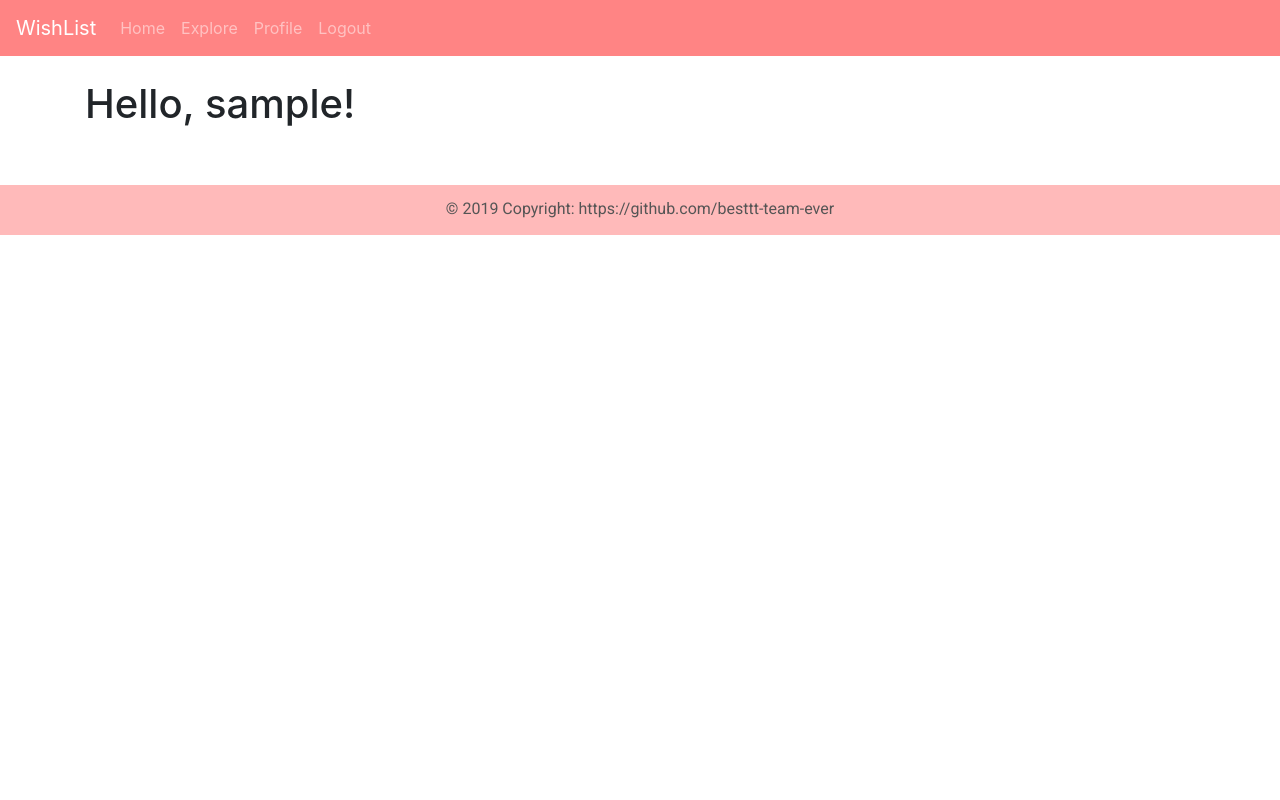
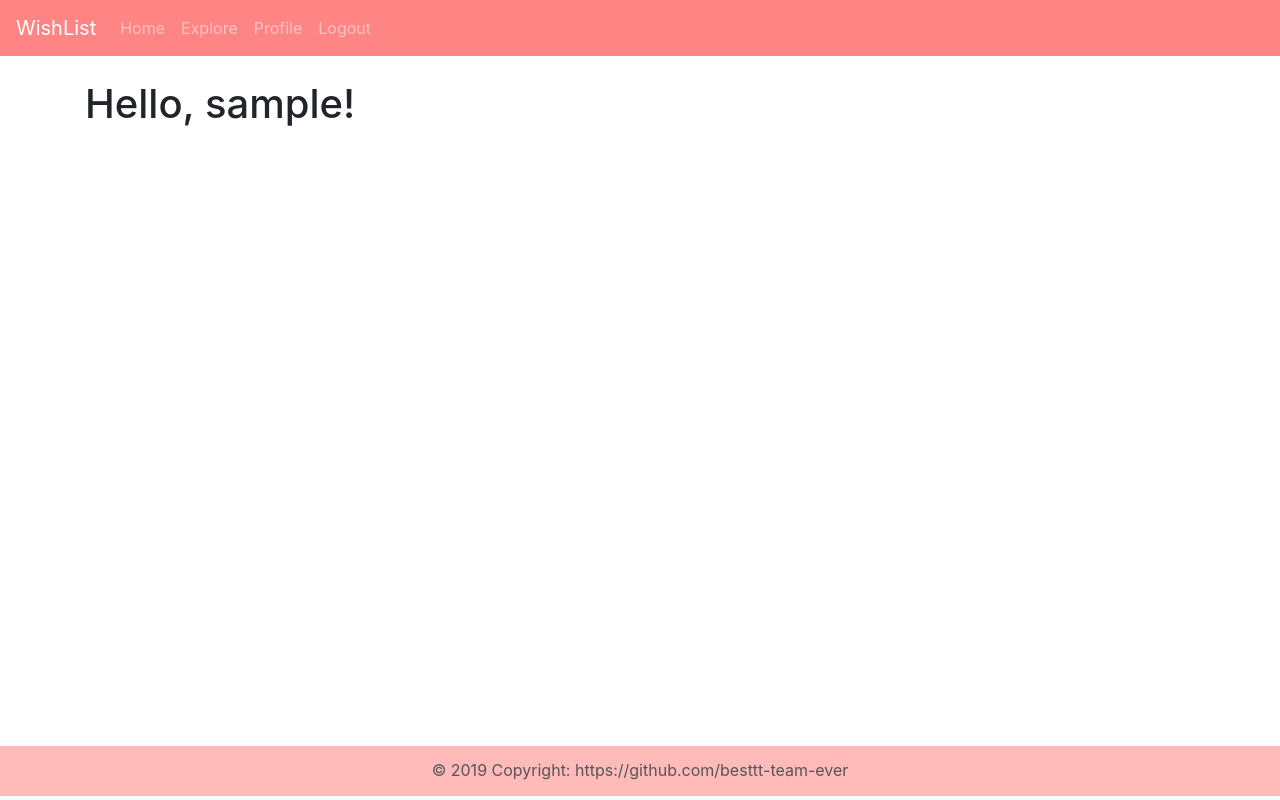
Before and after one commit to Alyseumm/WishList-1, a Flask app: page / in a window 1280 px wide. Run offline with Flask 2, Linux system fonts and the light colour scheme; the visitor is signed in with stand-in values (Sample User, id 1); data comes from the database, SQL or seed files in the repository; data that the repository does not hold is empty; some libraries are stand-ins or nearby versions.

Commit message:
Update base.html

```diff
--- a/templates/base.html
+++ b/templates/base.html
@@ -66,37 +66,41 @@
         <br><br>
     </div>
 
-    <style type="text/css">
-        body {}
-
-        footer {
+    <style>
+        * {
+}
+html,
+body {
+	margin: 0;
+	padding: 0;
+	height: 100%;
+}
+.wrapper {
 	position: relative;
-            bottom: -1px;
+	min-height: 75%;
+}
+.content { }
+.footer {
+    color: #555555;
+    text-align: center;
+    background-color: #FFBABA;
+	position: absolute;
+	left: 0px;
+	bottom: -12px;
+	width: 100%;
 	height: 50px;
-            width: 100%;
-            background-color: #FFBABA;
-            text-align: center;
-            font-size: 100%;
-            font-family: 'Roboto', sans-serif;
-            color: #555555;
 }
-
-        #footerDiv {
-            text-align: center;
-            position: relative;
-            top: 12px;
-            bottom: 10px
+.myFooter{
+padding: 12px;
 }
-
     </style>
-
-    <footer>
-        <div id="footerDiv" align="center">
-            <p>
+<div class="wrapper">
+	<div class="footer">
+        <p class = "myFooter">
             © 2019 Copyright: <a style="color: 555555" href="https://github.com/besttt-team-ever">https://github.com/besttt-team-ever</a>
         </p>
     </div>
-    </footer>
+</div>
 
 
 </body>
```
Lines whose indentation alone changed are shown as unchanged.
